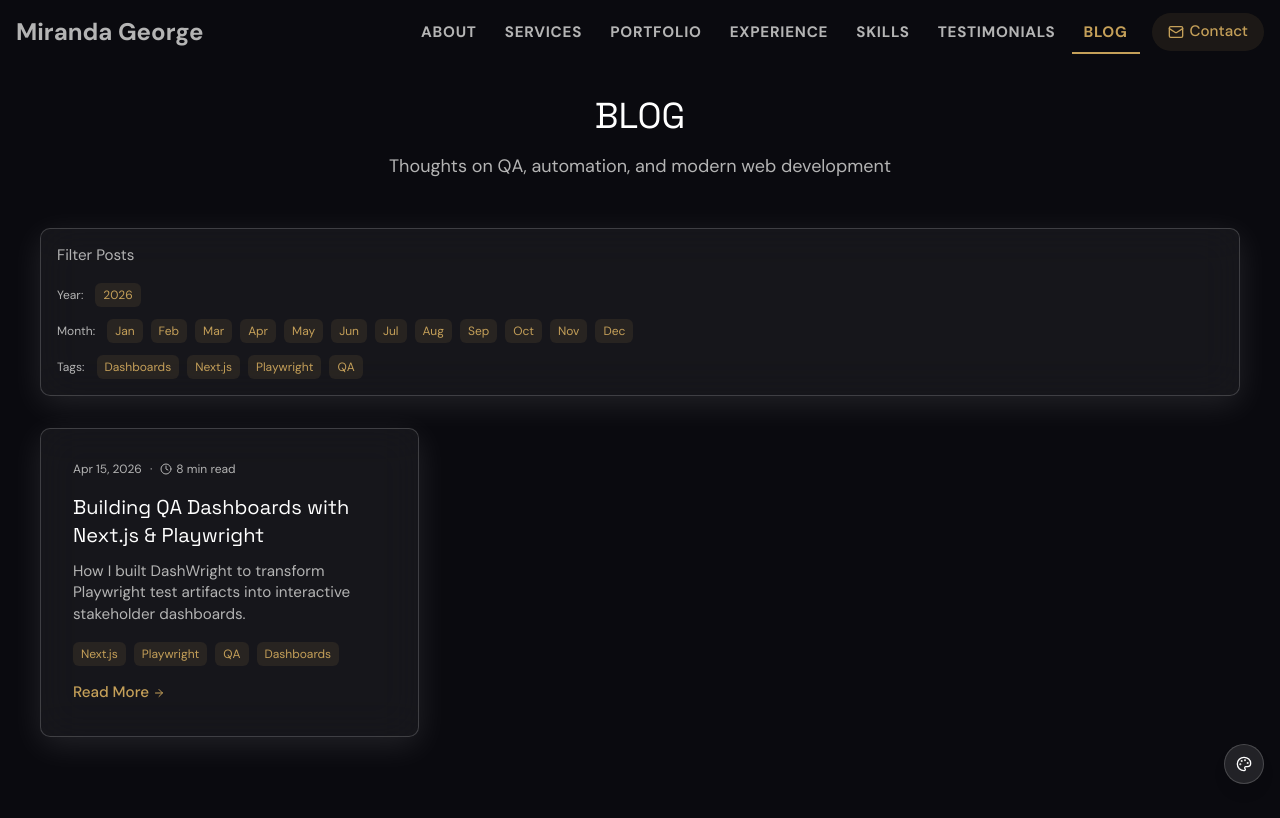
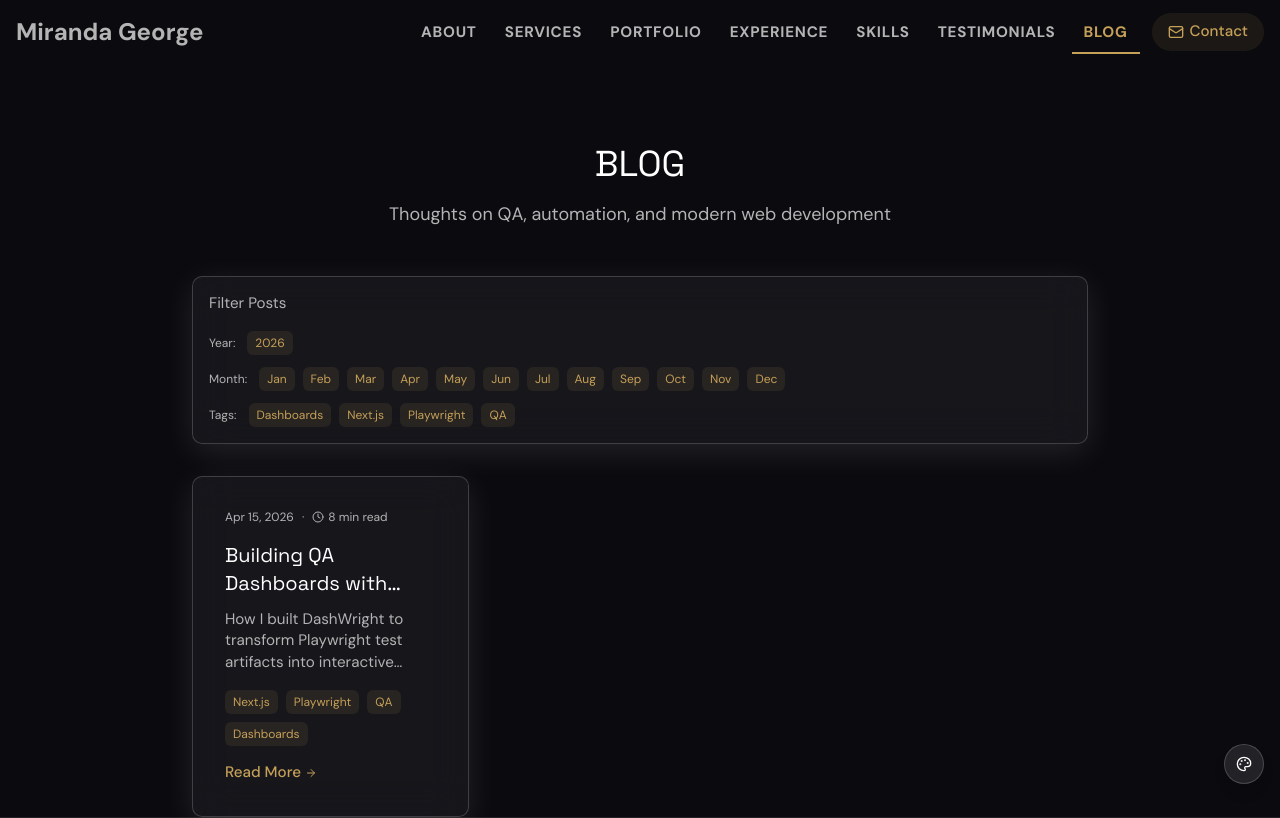
Before and after one commit to miranda-gv/my-portfolio, a Next.js app: page /blog in a window 1280 px wide. Shown: the top 818 px of the page. Built offline with nearby package versions, Linux system fonts and the light colour scheme.

Commit message:
refactor(blog): simplify BlogLayout component and enhance BlogPage layout for improved readability and structure

```diff
--- a/src/app/blog/layout.tsx
+++ b/src/app/blog/layout.tsx
@@ -1,16 +1,9 @@
 import type { ReactNode } from "react";
-import Section from "@/components/ui/Section";
 
 interface BlogLayoutProps {
   children: ReactNode;
 }
 
 export default function BlogLayout({ children }: BlogLayoutProps) {
-  return (
-    <Section id="blog-index" maxWidth="none">
-      <div className="container mx-auto px-4">
-        {children}
-      </div>
-    </Section>
-  );
+  return <>{children}</>;
 }
--- a/src/app/blog/page.tsx
+++ b/src/app/blog/page.tsx
@@ -7,16 +7,6 @@ interface BlogPageProps {
   searchParams: Promise<{ tags?: string; year?: string; month?: string }>;
 }
 
-/**
- * Blog Page - Server Component
- *
- * Full blog page displaying all published posts with:
- * - Horizontal filter bar (tags, year)
- * - Date and read time display
- * - Links to individual blog post pages
- * - Responsive grid layout
- * - URL-driven filtering
- */
 export default async function BlogPage({ searchParams }: BlogPageProps) {
   const { heading, subHeading } = blogData;
   const params = await searchParams;
@@ -29,49 +19,35 @@ export default async function BlogPage({ searchParams }: BlogPageProps) {
 
   if (selectedTags.length > 0) {
     publishedPosts = publishedPosts.filter((p) =>
-      selectedTags.some((tag) => p.tags.includes(tag)),
+      selectedTags.some((tag) => p.tags.includes(tag))
     );
   }
 
   if (selectedYear) {
     publishedPosts = publishedPosts.filter(
-      (p) => new Date(p.date).getFullYear().toString() === selectedYear,
+      (p) => new Date(p.date).getFullYear().toString() === selectedYear
     );
   }
 
   if (selectedMonth) {
     publishedPosts = publishedPosts.filter(
-      (p) =>
-        new Date(p.date).getMonth().toString().padStart(2, "0") ===
-        selectedMonth,
+      (p) => new Date(p.date).getMonth().toString().padStart(2, '0') === selectedMonth
     );
   }
 
-  const allTags = [
-    ...new Set(blogPosts.filter((p) => p.published).flatMap((p) => p.tags)),
-  ].sort();
-  const allYears = [
-    ...new Set(
-      blogPosts
-        .filter((p) => p.published)
-        .map((p) => new Date(p.date).getFullYear().toString()),
-    ),
-  ]
-    .sort()
-    .reverse();
+  const allTags = [...new Set(blogPosts.filter(p => p.published).flatMap(p => p.tags))].sort();
+  const allYears = [...new Set(blogPosts.filter(p => p.published).map(p => new Date(p.date).getFullYear().toString()))].sort().reverse();
 
   return (
     <>
-      <div className="mb-12">
+      <div className="mb-12 mt-36 max-w-4xl mx-auto">
         <h2 className="font-heading text-3xl md:text-4xl text-foreground text-center mb-4">
           {heading}
         </h2>
-        <p className="text-center text-muted-foreground text-lg">
-          {subHeading}
-        </p>
+        <p className="text-center text-muted-foreground text-lg">{subHeading}</p>
       </div>
 
-      <div>
+      <div className="max-w-4xl mx-auto">
         <BlogFilter
           selectedTags={selectedTags}
           selectedYear={selectedYear}
@@ -87,12 +63,7 @@ export default async function BlogPage({ searchParams }: BlogPageProps) {
         ) : (
           <div className="grid gap-8 md:grid-cols-2 lg:grid-cols-3">
             {publishedPosts.map((post: BlogPost, index: number) => (
-              <BlogCard
-                key={post.id}
-                post={post}
-                index={index}
-                variant="full"
-              />
+              <BlogCard key={post.id} post={post} index={index} variant="full" />
             ))}
           </div>
         )}
```
